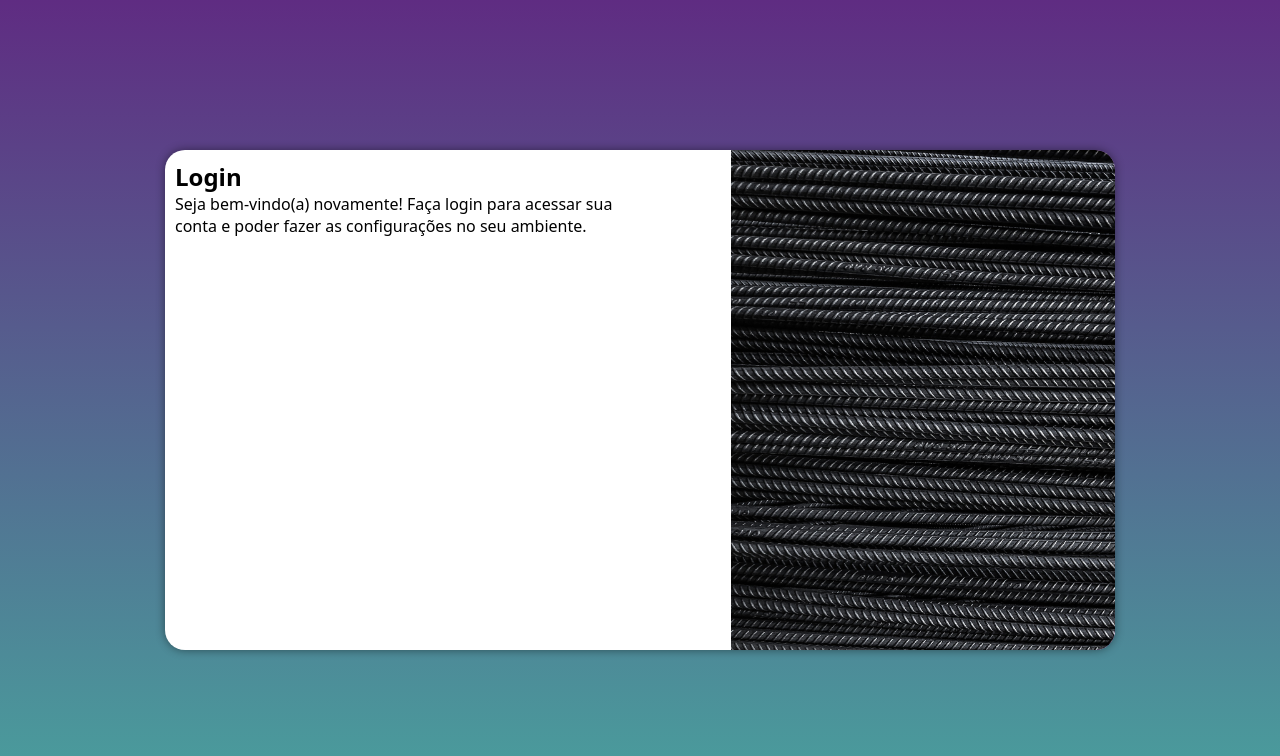
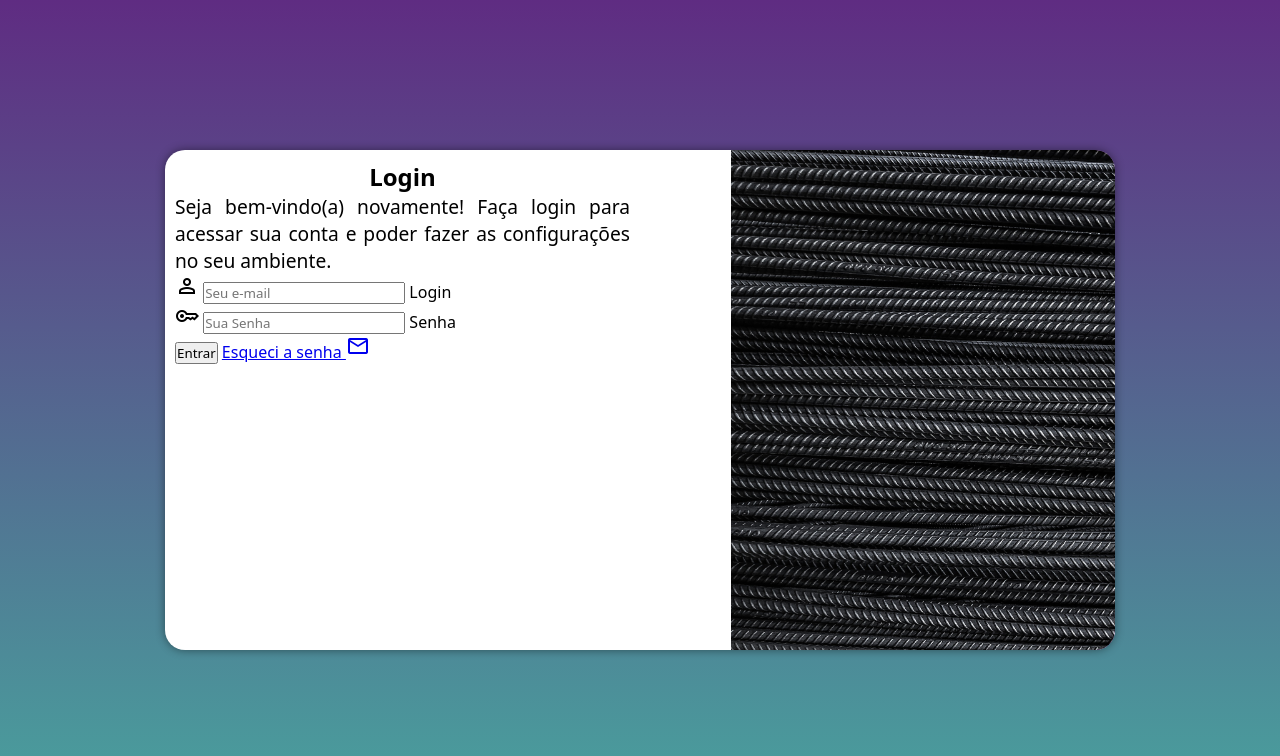
Before and after one commit to Tognoli/projeto-login, a plain HTML site: page index.html in a window 1280 px wide. Drawn offline with nearby package versions, Linux system fonts and the light colour scheme.

Commit message:
Formulário de login

```diff
--- a/estilos/media-query.css
+++ b/estilos/media-query.css
@@ -48,4 +48,8 @@ grandes telas = acima de 1200px
         float: left;
         width: 50%;
     }
+
+    div#formulario > p {
+        font-size: 1.2em;
+    }
 }
--- a/estilos/style.css
+++ b/estilos/style.css
@@ -52,3 +52,17 @@ section#login > div#formulario {
     display: block;
     padding: 10px;
 }
+
+
+div#formulario {
+    margin-bottom: 10px;
+}
+
+div#formulario > h1 {
+    text-align: center;
+}
+
+div#formulario > p {
+    text-align: justify;
+    font-size: 0.8em;
+}
--- a/index.html
+++ b/index.html
@@ -5,8 +5,11 @@
     <meta http-equiv="X-UA-Compatible" content="IE=edge">
     <meta name="viewport" content="width=device-width, initial-scale=1.0">
     <title>Projeto Login</title>
+    <link rel="stylesheet" href="https://fonts.googleapis.com/css2?family=Material+Symbols+Outlined:opsz,wght,FILL,GRAD@48,400,0,0" />
+    <link rel="stylesheet" href="https://fonts.googleapis.com/css2?family=Material+Symbols+Outlined:opsz,wght,FILL,GRAD@20..48,100..700,0..1,-50..200" />
     <link rel="stylesheet" href="estilos/style.css">
     <link rel="stylesheet" href="estilos/media-query.css">
+
 </head>
 <body>
     <main>
@@ -17,8 +20,21 @@
             <div id="formulario">
                 <h1>Login</h1>
                 <p>Seja bem-vindo(a) novamente! Faça login para acessar sua conta e poder fazer as configurações no seu ambiente.</p>
-                <form action="login.php" method="post">
-
+                <form action="login.php" method="post" autocomplete="on">
+                    <div class="campo">
+                        <i class="material-symbols-outlined">person</i>
+                        <input type="e-mail" name="login" id="ilogin" placeholder="Seu e-mail" autocomplete="e-mail" required maxlength="30">
+                        <label for="ilogin">Login</label>
+                    </div>
+                    <div class="campo">
+                        <i class="material-symbols-outlined">key</i>
+                        <input type="password" name="senha" id="isenha" placeholder="Sua Senha" autocomplete="current-password" required minlength="8" maxlength="20">
+                        <label for="isenha">Senha</label>
+                    </div>
+                    <input type="submit" value="Entrar">
+                    <a href="esqueci.html">
+                        Esqueci a senha <i class="material-symbols-outlined">mail</i>
+                    </a>
                 </form>
             </div>
         </section>
```
